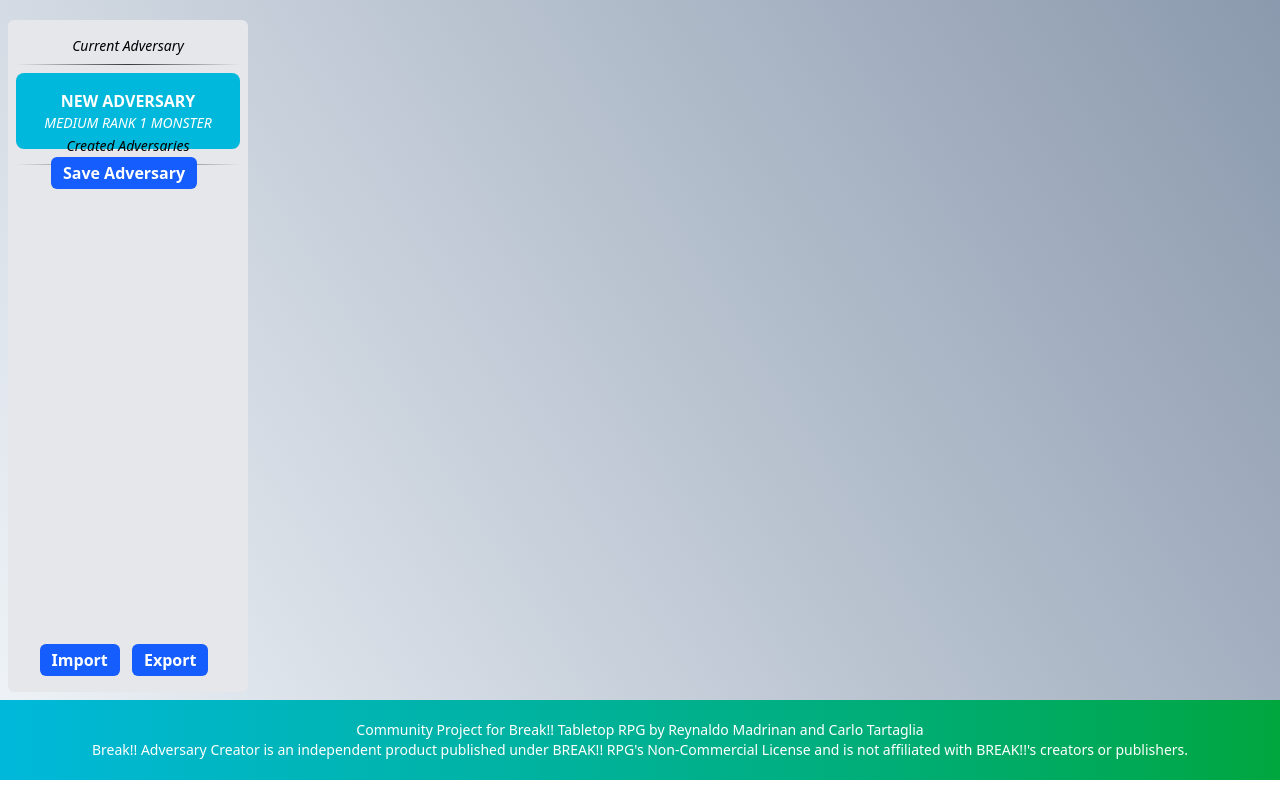
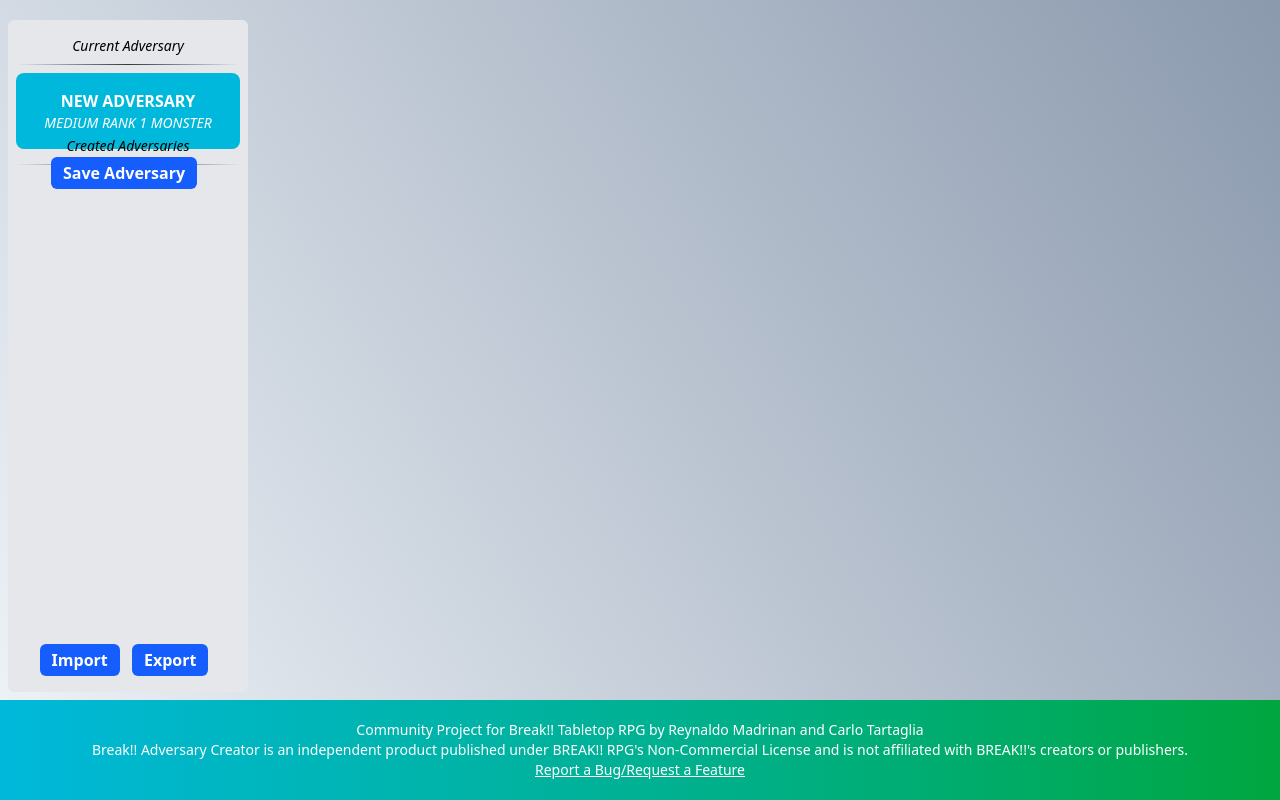
Before and after one commit to hylandpad/break-_adversary_creator, a website: page public/index.html in a window 1280 px wide. Shown: the part 1237-2037 px from the top of the page. Drawn offline with nearby package versions, Linux system fonts and the light colour scheme.

Commit message:
small fixes, added report a bug link

```diff
--- a/public/index.html
+++ b/public/index.html
@@ -551,6 +551,7 @@
             <p>Community Project for Break!! Tabletop RPG by Reynaldo Madrinan and Carlo Tartaglia</p>
             <p>Break!! Adversary Creator is an independent product published under BREAK!! RPG's Non-Commercial License
                 and is not affiliated with BREAK!!'s creators or publishers.</p>
+            <a class="underline" href="https://github.com/hylandpad/break-_adversary_creator/issues" target="_blank">Report a Bug/Request a Feature</a>
         </div>
     </div>
 </body>
--- a/src/styles.css
+++ b/src/styles.css
@@ -25,7 +25,7 @@
     }
 
     .btn {
-        @apply text-white font-bold bg-blue-600 rounded-md px-3 py-1 my-2 mr-2 hover:bg-blue-800;
+        @apply text-white font-bold bg-blue-600 rounded-md px-3 py-1 my-2 mr-2 hover:bg-blue-800 cursor-pointer;
         @apply disabled:bg-gray-300
     }
 
@@ -65,6 +65,9 @@
     }
     .fact-card{
         @apply basis-1/2 p-2
+    }
+    a{
+        @apply cursor-pointer
     }
 }
 
```
Also changed, not shown: public/output.css.
